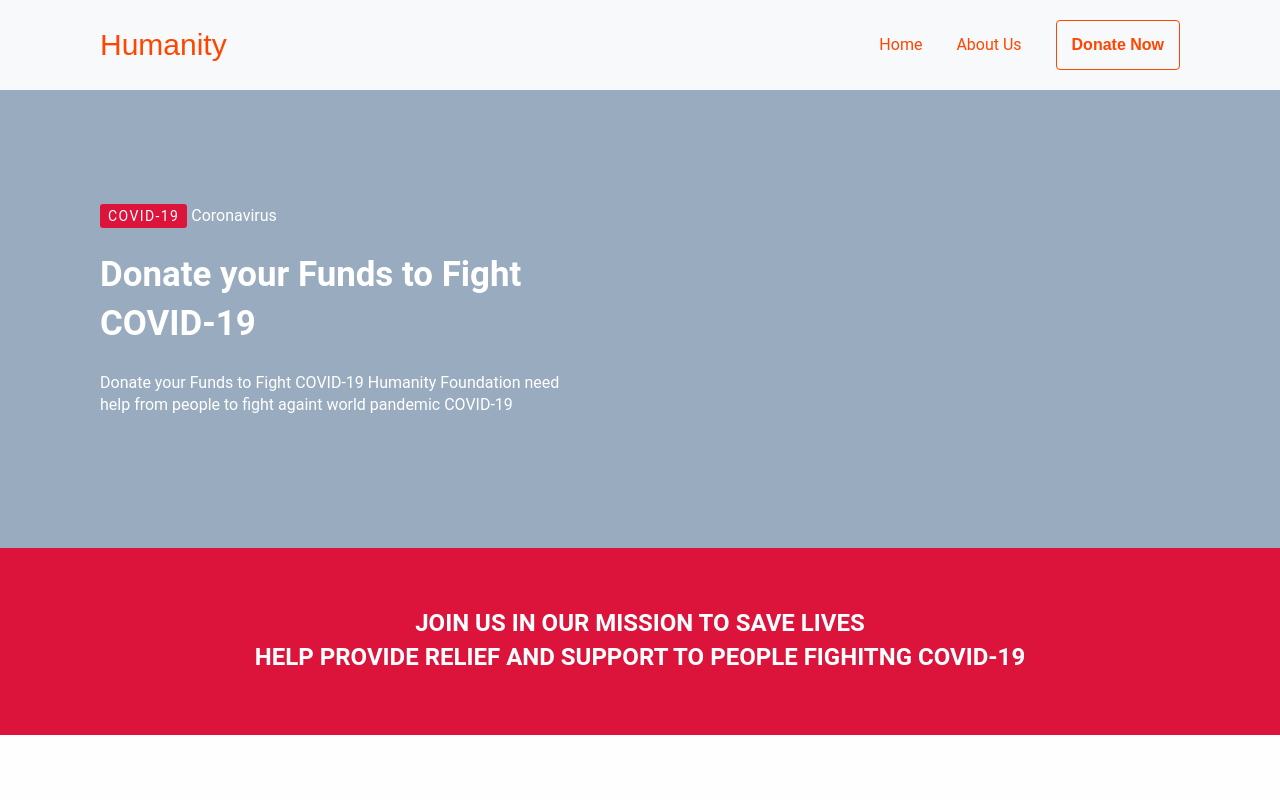
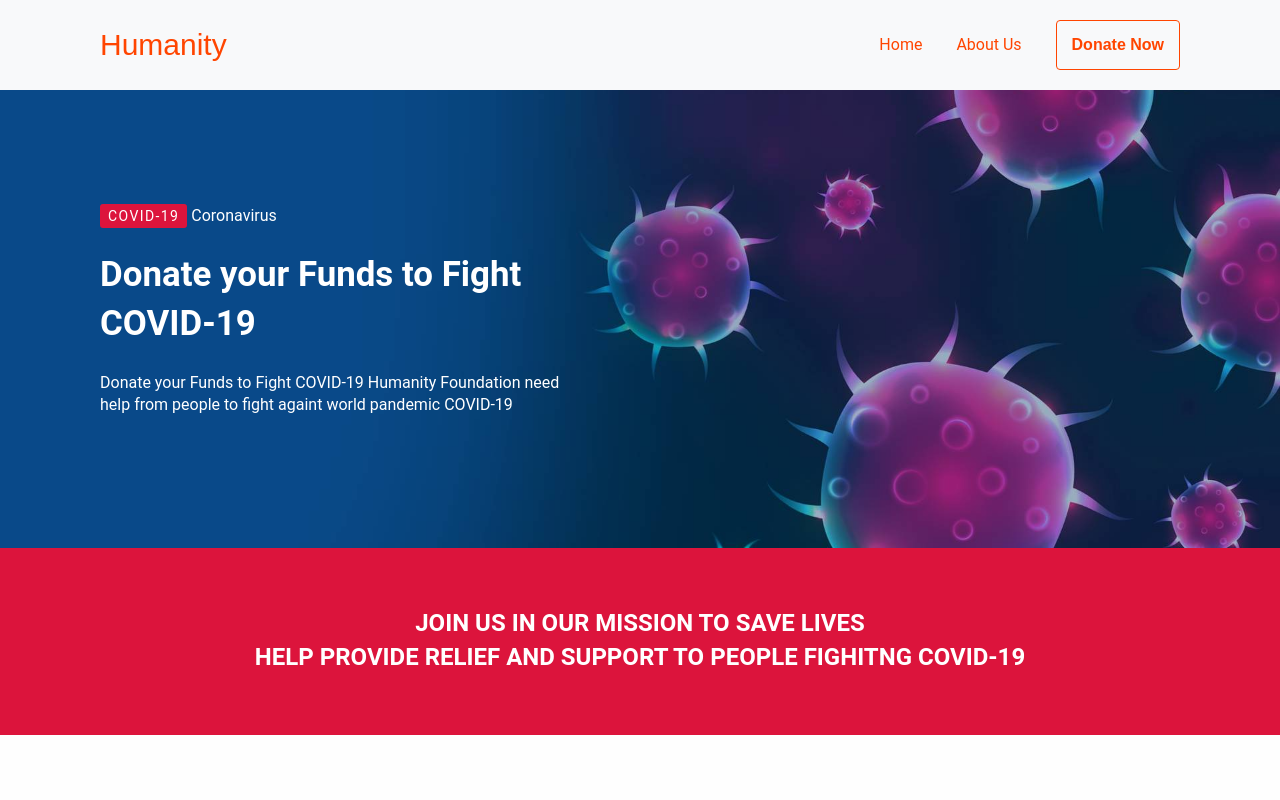
Before and after one commit to kshitiz-patel/Humanity-COVID-19-Prevention-Informatics, a plain HTML site: page donate.html in a window 1280 px wide. Shown: the top 800 px of the page. Drawn offline with Linux system fonts and the light colour scheme; a script that the page names is missing; a web font is replaced by a local one.

Commit message:
Update donate.html

```diff
--- a/donate.html
+++ b/donate.html
@@ -38,7 +38,7 @@
         </ul>
     </nav>
 
-    <header style="background-image: url(header_donate.jpg);">
+    <header style="background-image: url(images/header_donate.jpg);">
         <div class="container">
             <div class="flex-container">
                 <div class="flex-header-item" id="flex-header-item-1">
```
